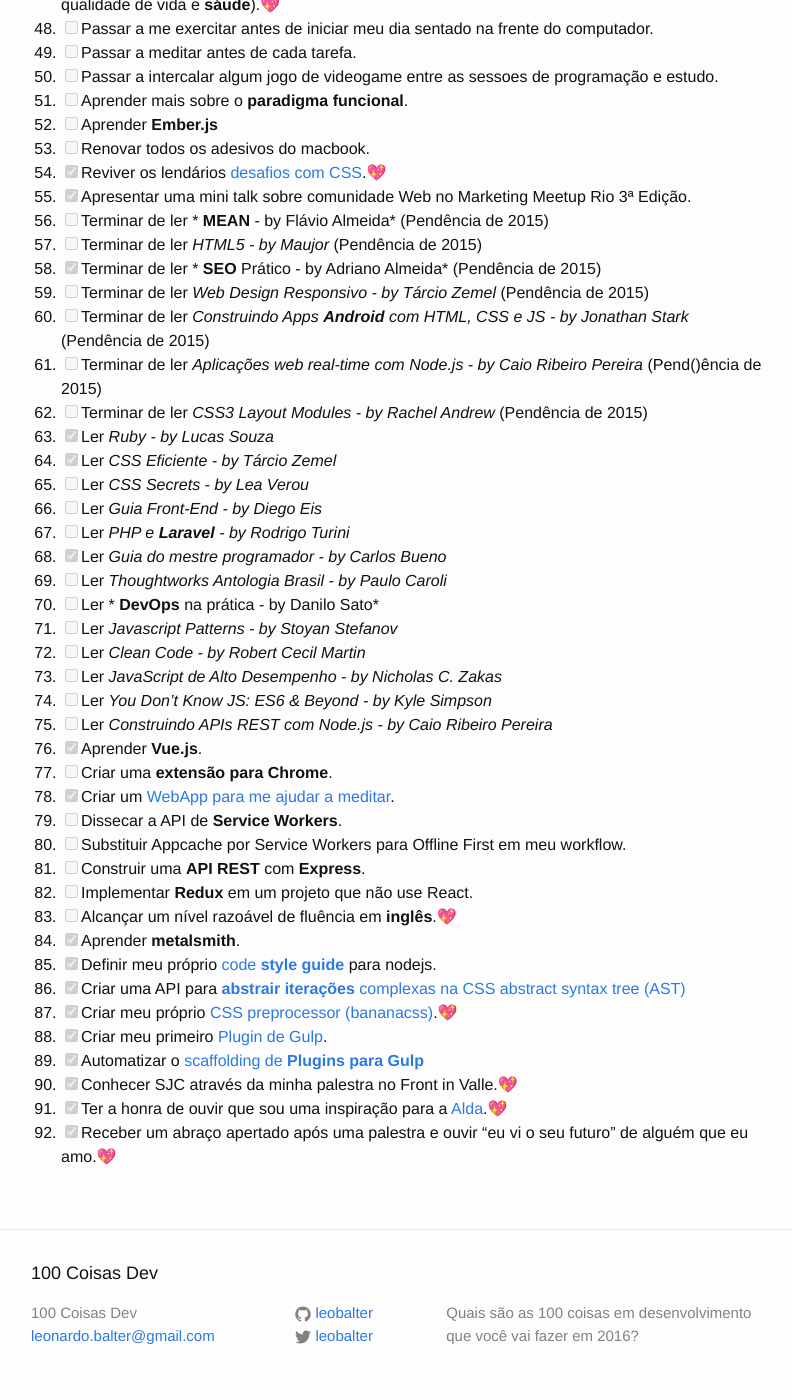
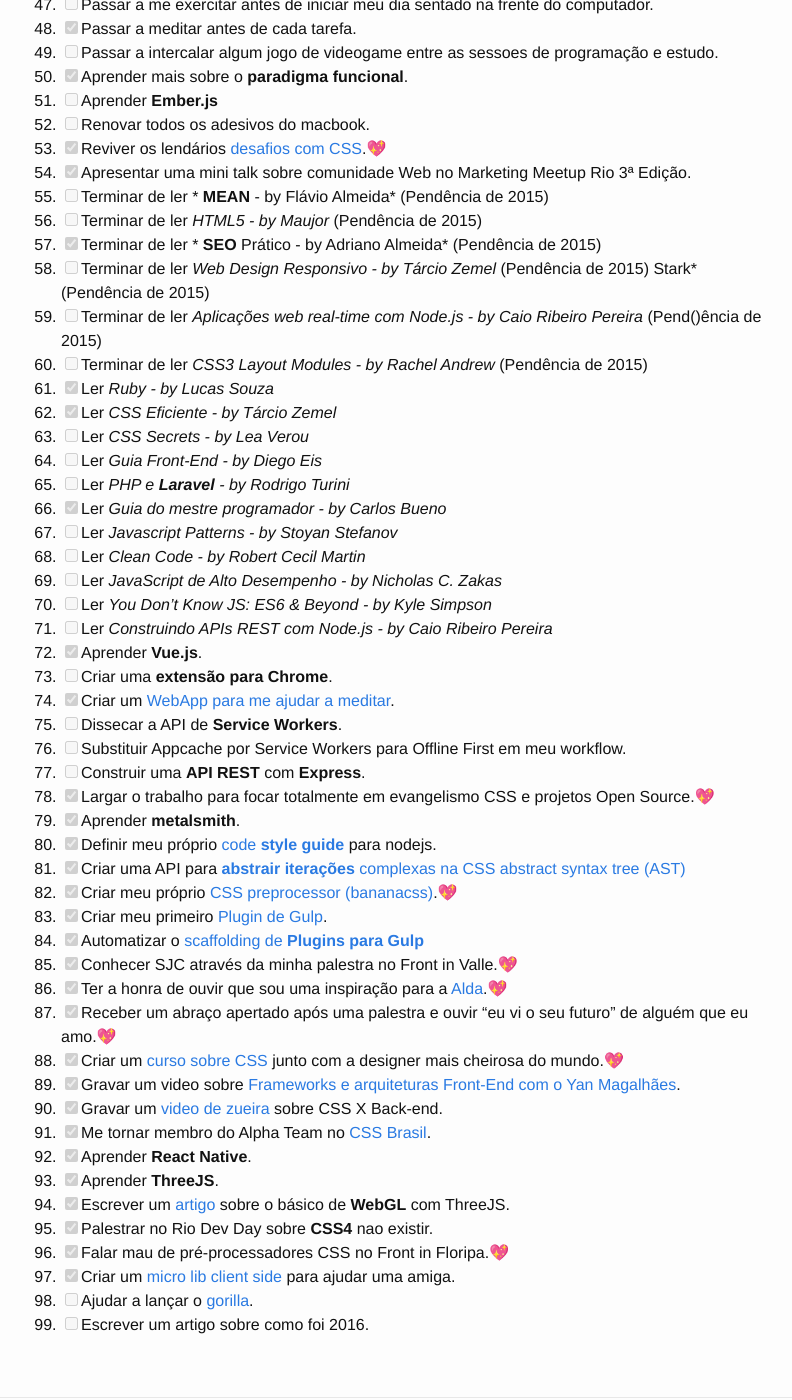
Before and after one commit to leobalter/100-coisas-dev, a Jekyll site: the page built from _posts/listas/2016-01-09-afonso-pacifer.markdown, in a window 1280 px wide and 1400 px high, scrolled down 1383 px. Shown: the whole window, without its empty margins (239-1031 px from the left). Built offline with Jekyll 4.4.1, drawn with Linux system fonts in a browser that asks for light colours; emoji names are drawn with the system emoji font; comment, search, counter and statistics services are not loaded; some of the changed text lies outside the part shown.

Commit message:
Atualizando lista do afonso

```diff
--- a/_posts/listas/2016-01-09-afonso-pacifer.markdown
+++ b/_posts/listas/2016-01-09-afonso-pacifer.markdown
@@ -28,6 +28,7 @@ categories: listas
 1. [x] Aprender a utilizar um generator(**Slush**), e [automatizar meus processos de scaffolding](https://github.com/search?q=user%3Aafonsopacifer+slush).
 1. [x] Concluir o desafio de fazer [uma contribuição de código aberto e útil por dia, durante 365 dias seguidos](https://github.com/afonsopacifer/commit-wars).:sparkling_heart:
 1. [x] Aprender **React** e criar uma [webapp realmente útil](http://afonsopacifer.github.io/react-pomodoro/).
+1. [x] Escrever um [artigo](https://medium.com/@afonsopacifer/iniciando-seus-testes-unit%C3%A1rios-em-componentes-reactjs-de-forma-moderna-c711977d7143#.cq0htj66o) sobre **testes** com React.
 1. [x] Fazer um [desabafo sobre contribuições com o Raphael Amorim](https://www.youtube.com/watch?v=n9967Iw6Ql0).
 1. [x] Expressar minhas opniões sobre o mundo Front-End em uma [entrevista](https://www.youtube.com/watch?v=ck7pYoDDD5s).
 1. [x] [Palestrar](https://speakerdeck.com/afonsopacifer/o-que-ha-de-novo-no-html5-dot-1) em um Front-in * (Front in Rio)
@@ -37,25 +38,23 @@ categories: listas
 1. [x] Iniciar em um [trampo remoto na area de produto](https://github.com/nutriotos).
 1. [x] Aprender **Polymer** e criar vários [webcomponents descolados](https://customelements.io/afonsopacifer).
 1. [x] Criar a [Awesome **Firebase**](https://github.com/afonsopacifer/awesome-firebase).
-1. [ ] Organizar meu code style guide.
-1. [ ] Me aprofundar em **AngularJS**.
-1. [ ] Me aprofundar em Apps hybridos com **Ionic**.
-1. [ ] Migrar o pacificator.js para **AST**.
-1. [ ] Criar uma série de videos sobre o Polymer Project.
+1. [x] Criar um [série de videos sobre Polymer](https://www.youtube.com/playlist?list=PLgcWRW66amTkWM7E2vdw3lMoDSAJG7vdl).
 1. [x] Dar minha primeira palestra fora do Rio de Janeiro (Sampa.JS em São Paulo):sparkling_heart:
+1. [x] Escrever sobre [como foi a viagem para o SampaJS](https://medium.com/@afonsopacifer/como-foi-o-sampa-js-para-um-carioca-que-curte-css-3702665c60cc#.82wcbksfk).
 1. [x] Visitar o meetup de CSS em São Paulo.
 1. [x] Conhecer a sede do Google Brasil.
 1. [x] Palestrar no meetup de CSS edição especial no Google Brasil.:sparkling_heart:
 1. [x] Participar da 1ª edição do Code in the Dark Brasil.:sparkling_heart:
 1. [x] Ir pela primeira vez ao Front in Sampa.
-1. [ ] Criar uma webapp simples para me ajudar a treinar o inglês.
+1. [x] Escrever [sobre como foi a FrontWeekSP 2016](https://medium.com/@afonsopacifer/um-relato-sobre-como-foi-a-frontweeksp-para-um-comedor-de-biscoito-85e936052bd#.cwmvgjulx)
+1. [x] Criar uma webapp simples para me ajudar a treinar o inglês.
 1. [x] Aprender **Shell Script** e [automatizar tudo](https://github.com/afonsopacifer/friday) o que der.
-1. [ ] Ministrar (junto com Clovis Neto) um curso gratuito sobre animações com CSS.
-1. [ ] Montar uma rotina organizada de estudos, trabalho e projetos pessoais (equilibrando com qualidade de vida e **sáude**).:sparkling_heart:
+1. [x] Me tornar professor na [Webschool.io](https://www.youtube.com/channel/UCKdo1RaF8gzfhvkOdZv_ojg).
+1. [x] Montar uma rotina organizada de estudos, trabalho e projetos pessoais (equilibrando com qualidade de vida e **sáude**).:sparkling_heart:
 1. [ ] Passar a me exercitar antes de iniciar meu dia sentado na frente do computador.
-1. [ ] Passar a meditar antes de cada tarefa.
+1. [x] Passar a meditar antes de cada tarefa.
 1. [ ] Passar a intercalar algum jogo de videogame entre as sessoes de programação e estudo.
-1. [ ] Aprender mais sobre o **paradigma funcional**.
+1. [x] Aprender mais sobre o **paradigma funcional**.
 1. [ ] Aprender **Ember.js**
 1. [ ] Renovar todos os adesivos do macbook.
 1. [x] Reviver os lendários [desafios com CSS](http://afonsopacifer.com/challenges.html).:sparkling_heart:
@@ -64,7 +63,7 @@ categories: listas
 1. [ ] Terminar de ler *HTML5 - by Maujor* (Pendência de 2015)
 1. [x] Terminar de ler * **SEO** Prático - by Adriano Almeida* (Pendência de 2015)
 1. [ ] Terminar de ler *Web Design Responsivo - by Tárcio Zemel* (Pendência de 2015)
-1. [ ] Terminar de ler *Construindo Apps **Android** com HTML, CSS e JS - by Jonathan Stark* (Pendência de 2015)
+ Stark* (Pendência de 2015)
 1. [ ] Terminar de ler *Aplicações web real-time com Node.js - by Caio Ribeiro Pereira* (Pend()ência de 2015)
 1. [ ] Terminar de ler *CSS3 Layout Modules - by Rachel Andrew* (Pendência de 2015)
 1. [x] Ler *Ruby - by Lucas Souza*
@@ -73,8 +72,6 @@ categories: listas
 1. [ ] Ler *Guia Front-End - by Diego Eis*
 1. [ ] Ler *PHP e **Laravel** - by Rodrigo Turini*
 1. [x] Ler *Guia do mestre programador - by Carlos Bueno*
-1. [ ] Ler *Thoughtworks Antologia Brasil - by Paulo Caroli*
-1. [ ] Ler * **DevOps** na prática - by Danilo Sato*
 1. [ ] Ler *Javascript Patterns - by Stoyan Stefanov*
 1. [ ] Ler *Clean Code - by Robert Cecil Martin*
 1. [ ] Ler *JavaScript de Alto Desempenho - by Nicholas C. Zakas*
@@ -86,8 +83,7 @@ categories: listas
 1. [ ] Dissecar a API de **Service Workers**.
 1. [ ] Substituir Appcache por Service Workers para Offline First em meu workflow.
 1. [ ] Construir uma **API REST** com **Express**.
-1. [ ] Implementar **Redux** em um projeto que não use React.
-1. [ ] Alcançar um nível razoável de fluência em **inglês**.:sparkling_heart:
+1. [x] Largar o trabalho para focar totalmente em evangelismo CSS e projetos Open Source.:sparkling_heart:
 1. [x] Aprender **metalsmith**.
 1. [x] Definir meu próprio [code **style guide**](https://github.com/bananacss/banana-style-guide) para nodejs.
 1. [x] Criar uma API para [**abstrair iterações** complexas na CSS abstract syntax tree (AST)](https://github.com/bananacss/css-ast-iterations)
@@ -98,3 +94,15 @@ categories: listas
 1. [x] Ter a honra de ouvir que sou uma inspiração para a [Alda](https://twitter.com/mjcoffeeholick).:sparkling_heart:
 1. [x] Receber um abraço apertado após uma palestra e ouvir "eu vi o seu futuro"
  de alguém que eu amo.:sparkling_heart:
+1. [x] Criar um [curso sobre CSS](https://csshortcut.github.io/) junto com a designer mais cheirosa do mundo.:sparkling_heart:
+1. [x] Gravar um video sobre [Frameworks e arquiteturas Front-End com o Yan Magalhães](https://www.youtube.com/watch?v=lFsubBeWviE&t=1848s).
+1. [x] Gravar um [video de zueira](https://www.youtube.com/watch?v=FrgdNN97r8E) sobre CSS X Back-end.
+1. [x] Me tornar membro do Alpha Team no [CSS Brasil](http://cssbrasil.org/).
+1. [x] Aprender **React Native**.
+1. [x] Aprender **ThreeJS**.
+1. [x] Escrever um [artigo](https://codepen.io/afonsopacifer/post/introducao-a-modelagem-3d-com-three-js) sobre o básico de **WebGL** com ThreeJS.
+1. [x] Palestrar no Rio Dev Day sobre **CSS4** nao existir.
+1. [x] Falar mau de pré-processadores CSS no Front in Floripa.:sparkling_heart:
+1. [x] Criar um [micro lib client side](https://afonsopacifer.github.io/scrollindo.js/) para ajudar uma amiga.
+1. [ ] Ajudar a lançar o [gorilla](https://github.com/floripajs/gorilla).
+1. [ ] Escrever um artigo sobre como foi 2016.
```
Also changed, not shown: 1 other file.
